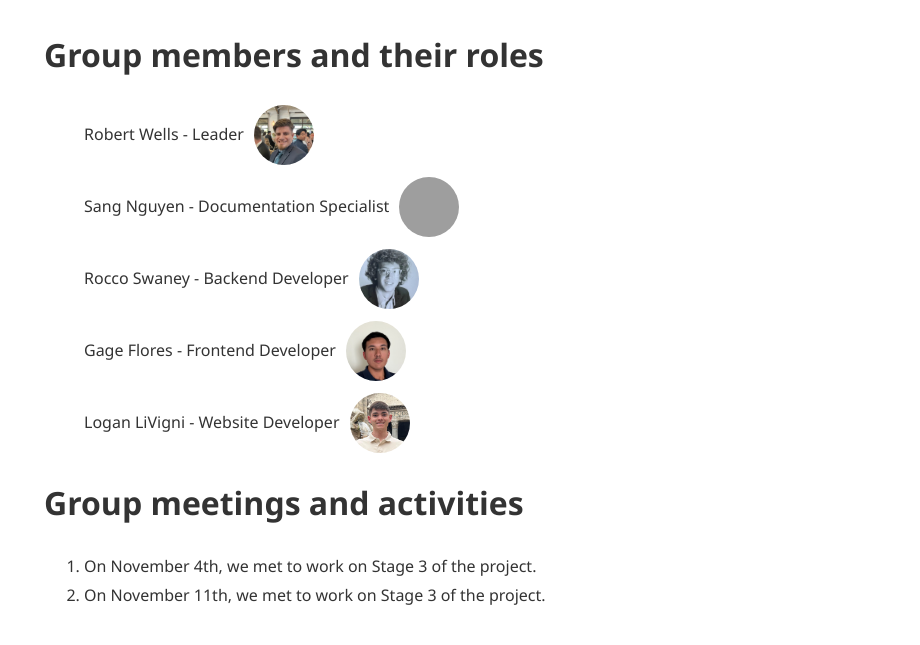
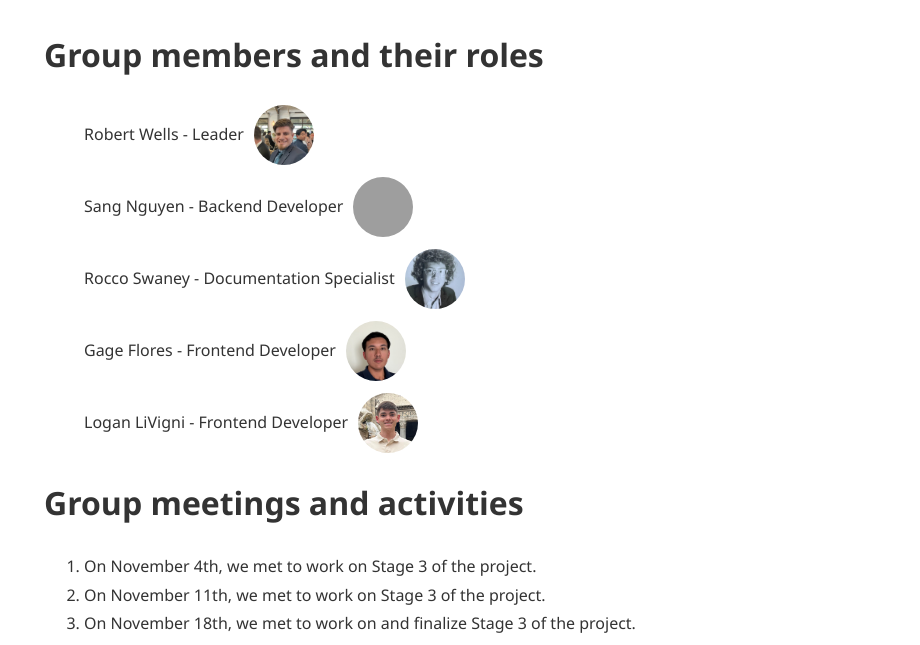
Before and after one commit to llivigni/the-clever-coders-stage3, a plain HTML site: page index.html in a window 1280 px wide. Shown: the part 73-718 px from the top of the page, 360-1280 px from the left. Drawn offline with Linux system fonts and the light colour scheme; grey boxes are pictures that could not be loaded.

Commit message:
Update team roles and meeting notes in index.html

```diff
--- a/index.html
+++ b/index.html
@@ -225,11 +225,11 @@
                             <img src="images/headshot_robert.jpg" class="headshot">
                         </li>
                         <li>
-                            Sang Nguyen - Documentation Specialist
+                            Sang Nguyen - Backend Developer
                             <img src="images/headshot_sang.jpeg" class="headshot">
                         </li>
                         <li>
-                            Rocco Swaney - Backend Developer
+                            Rocco Swaney - Documentation Specialist
                             <img src="images/headshot_rocco.jpg" class="headshot">
                         </li>
                         <li>
@@ -237,7 +237,7 @@
                             <img src="images/headshot_gage.jpg" class="headshot">
                         </li>
                         <li>
-                            Logan LiVigni - Website Developer
+                            Logan LiVigni - Frontend Developer
                             <img src="images/headshot_logan.jpg" class="headshot">
                         </li>
                     </ul>
@@ -248,6 +248,7 @@
                     <ol>
                         <li>On November 4th, we met to work on Stage 3 of the project.</li>
                         <li>On November 11th, we met to work on Stage 3 of the project.</li>
+                        <li>On November 18th, we met to work on and finalize Stage 3 of the project.</li>
                     </ol>
                 </div>
                 <h2>Upcoming schedules</h2>
```
